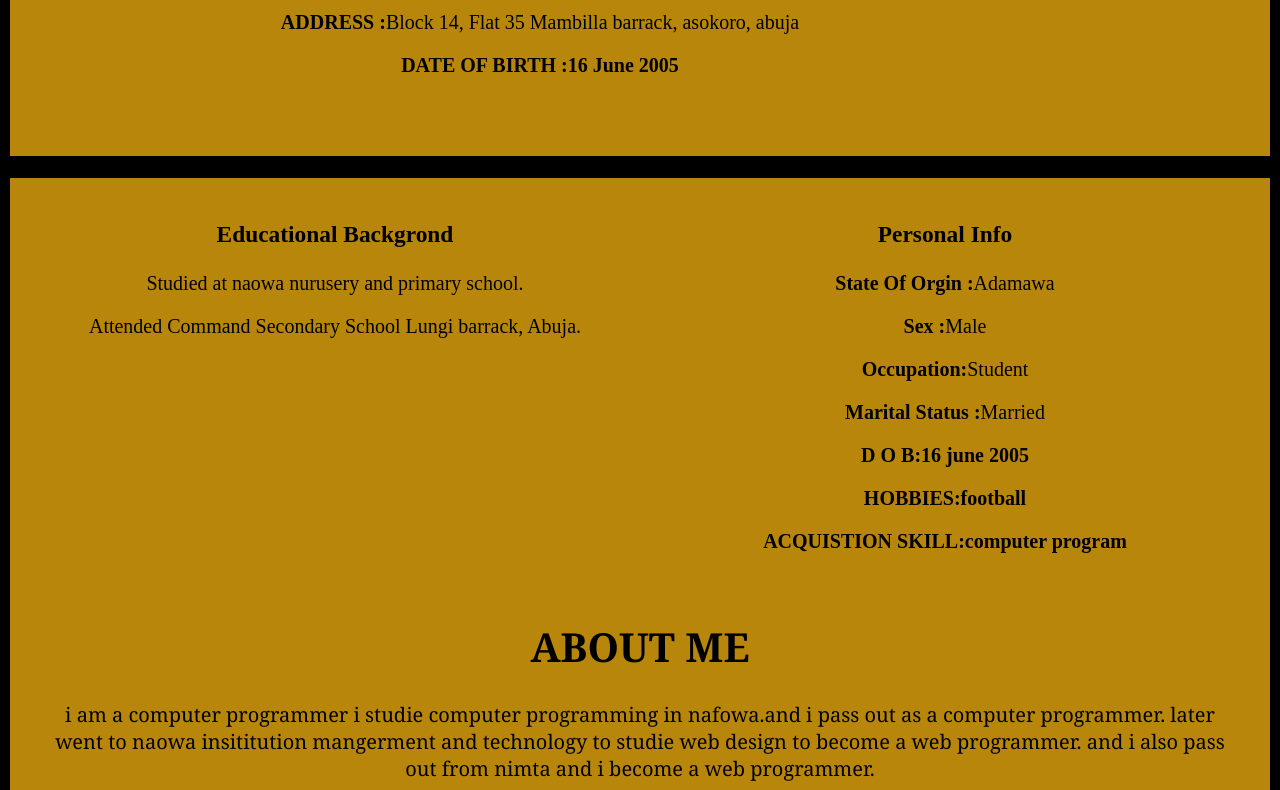
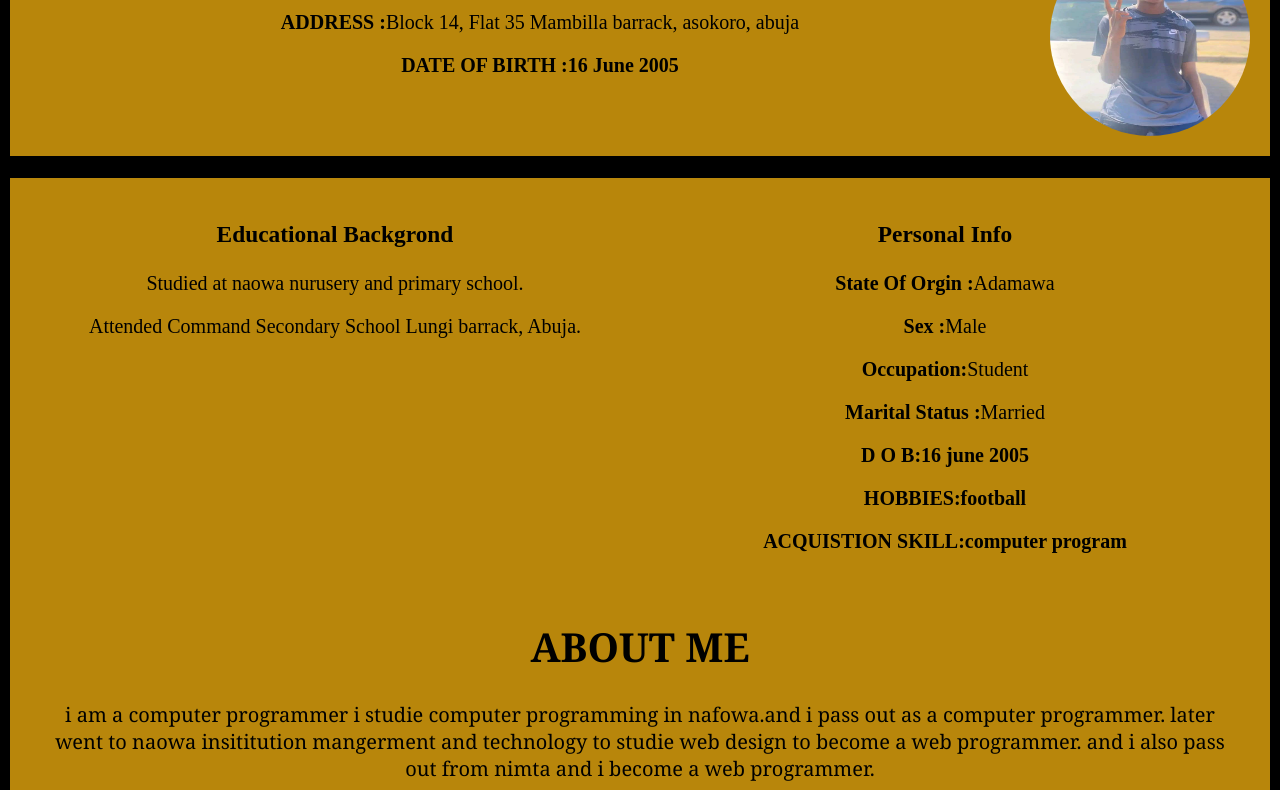
Before and after one commit to Musa-bilal/Musa-portfolio-, a plain HTML site: page index.html in a window 1280 px wide. Shown: the part 211-1001 px from the top of the page. Drawn offline with Linux system fonts and the light colour scheme.

Commit message:
Update index.html

```diff
--- a/index.html
+++ b/index.html
@@ -75,7 +75,7 @@
 <body>
     <div id="box1">
             <h2>  <marquee>MUSA PORTFOLIO</marquee> </h2>
-       <img src="image/musa.jpg" alt="does'nt display" height="100px" width="80px">
+       <img src="musa.jpg" alt="does'nt display" height="100px" width="80px">
         <h1><b>NAME :</b> Musa Abdulrahman Bilal</h1>
         <p><b>ADDRESS :</b>Block 14, Flat 35 Mambilla barrack, asokoro, abuja</p>
         <p><b>DATE OF BIRTH :16 June 2005</b></p>
```
